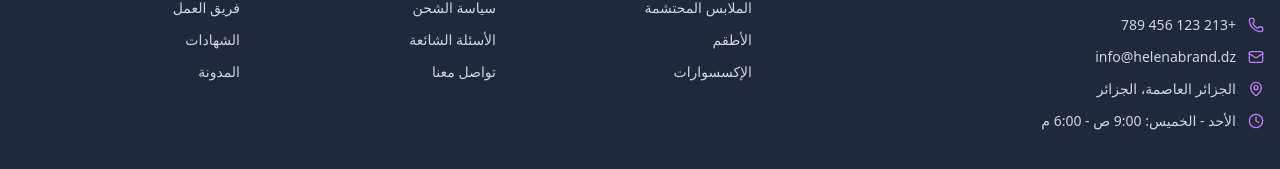
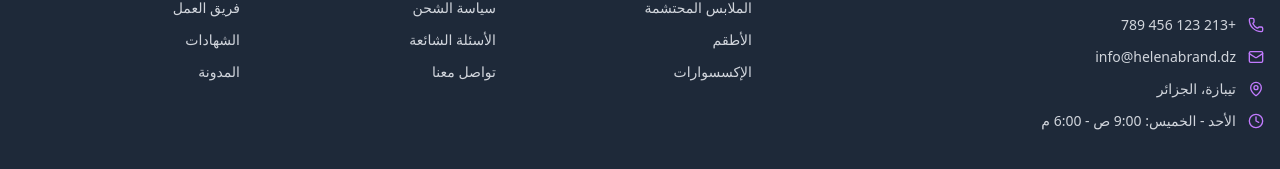
Before and after one commit to yousri33/tipasa, a Next.js app: page / in a window 1280 px wide. Shown: the part 2889-3058 px from the top of the page. Built offline with nearby package versions, Linux system fonts and the light colour scheme.

Commit message:
تغيير العنوان من الجزائر العاصمة إلى تيبازة

```diff
--- a/src/components/layout/footer.tsx
+++ b/src/components/layout/footer.tsx
@@ -49,7 +49,7 @@
   const contactInfo = [
     { icon: Phone, text: '+213 123 456 789', href: 'tel:+213123456789' },
     { icon: Mail, text: 'info@helenabrand.dz', href: 'mailto:info@helenabrand.dz' },
-    { icon: MapPin, text: 'الجزائر العاصمة، الجزائر', href: null },
+    { icon: MapPin, text: 'تيبازة، الجزائر', href: null },
     { icon: Clock, text: 'الأحد - الخميس: 9:00 ص - 6:00 م', href: null },
   ];
 
```
